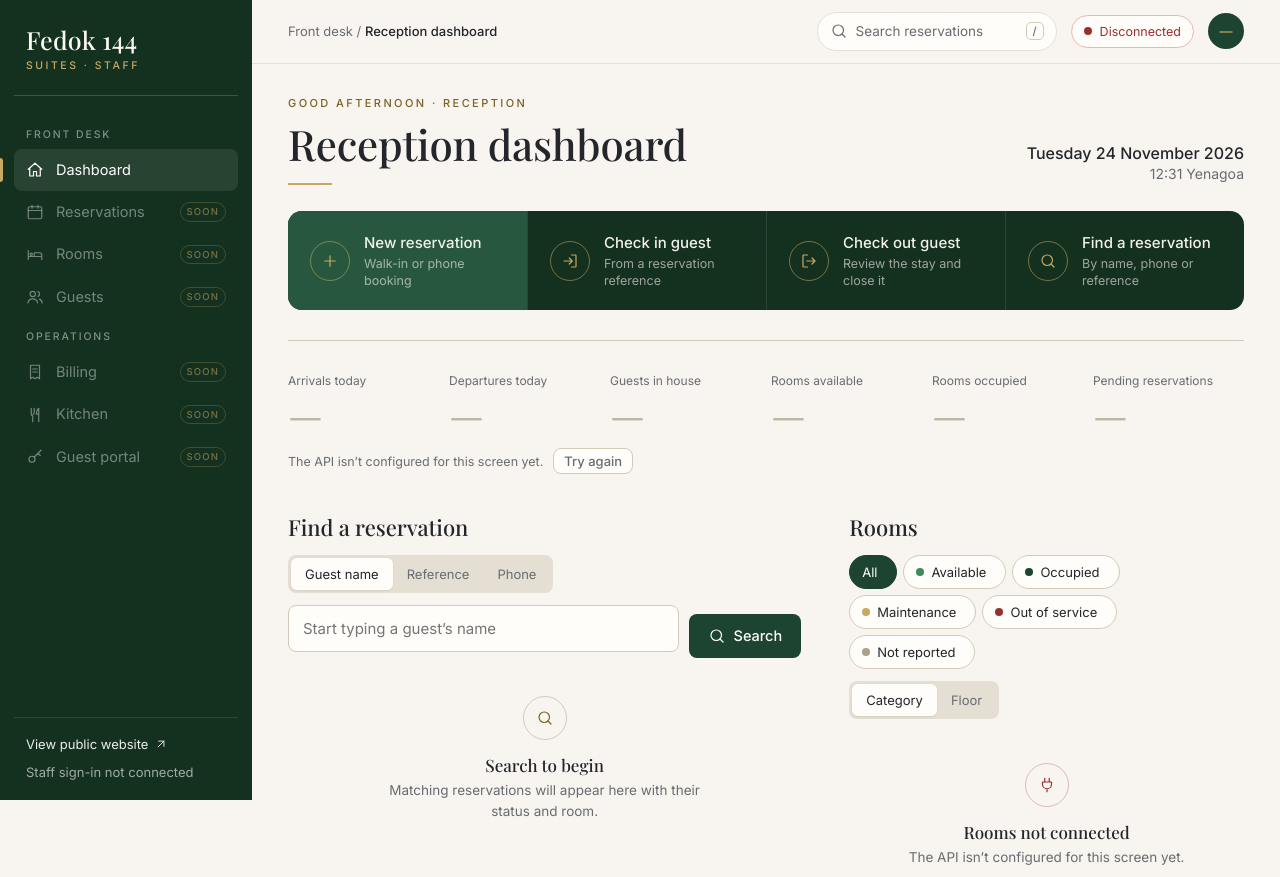
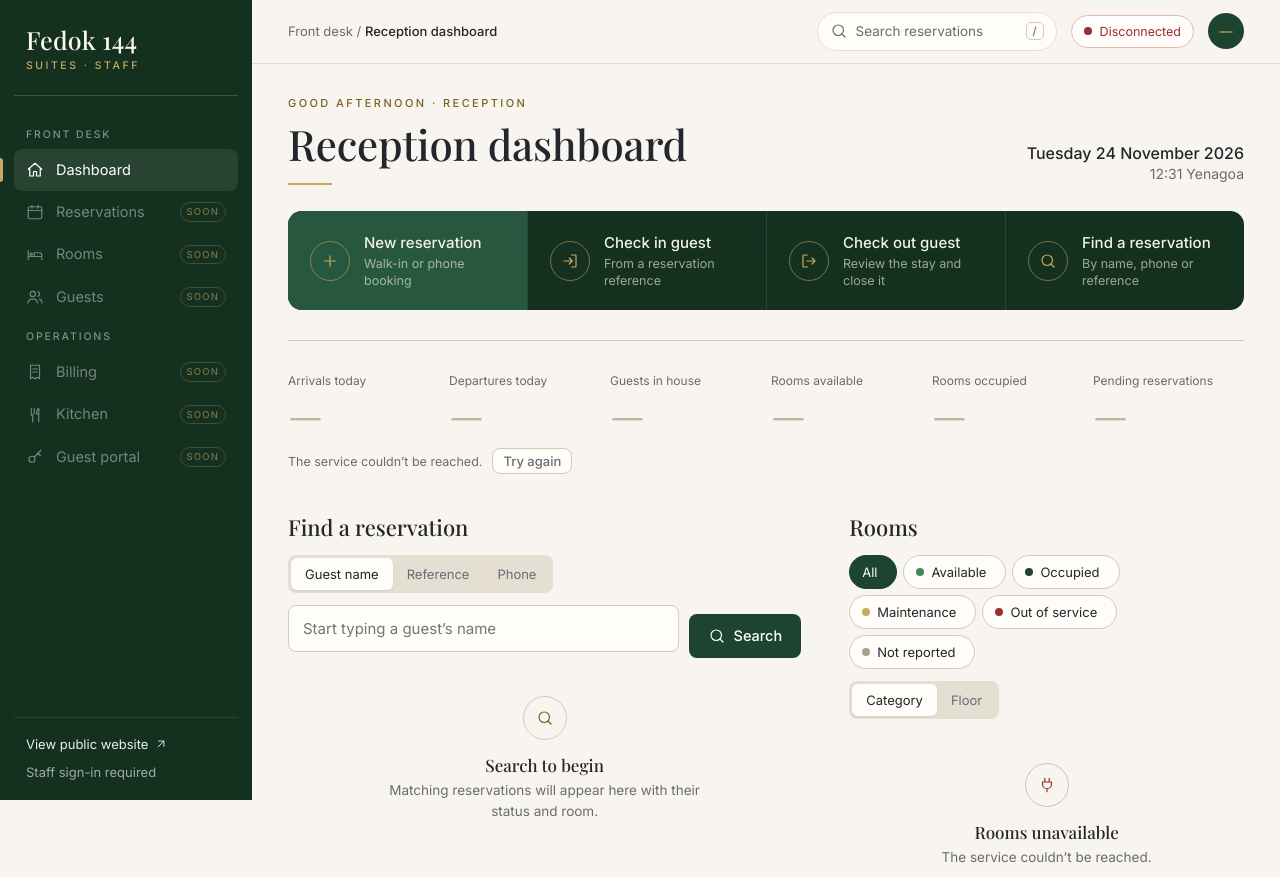
Before and after one commit to Lawrenceebialex/FedokHotel, a plain HTML site: page desk/index.html in a window 1280 px wide. Shown: the top 877 px of the page. Drawn offline with nearby package versions, Linux system fonts and the light colour scheme; no server answers.

Commit message:
Staff dashboard: set Worker apiBase to fedok144-api.lawrenceebialex.workers.dev

```diff
--- a/desk/index.html
+++ b/desk/index.html
@@ -46,7 +46,7 @@
   </nav>
   <div class="side-foot">
     <a href="../" target="_blank" rel="noopener">View public website <svg class="i" style="width:14px;height:14px"><use href="#i-ext"/></svg></a>
-    <p>Staff sign-in not connected</p>
+    <p>Staff sign-in required</p>
   </div>
 </aside>
 <div class="scrim" id="scrim"></div>
@@ -171,9 +171,9 @@
 </dialog>
 <div class="toast" id="toast" role="status"></div>
 <script>
-/* Set apiBase to your deployed Worker (see desk/API.md and worker/README.md).
-   CORS only allows https://fedokhotel.pages.dev — open desk from Pages, not file://. */
-window.FEDOK_STAFF_CONFIG = window.FEDOK_STAFF_CONFIG || { apiBase: "" };
+window.FEDOK_STAFF_CONFIG = window.FEDOK_STAFF_CONFIG || {
+  apiBase: "https://fedok144-api.lawrenceebialex.workers.dev"
+};
 </script>
 <script src="staff.js"></script>
 </body>
```
